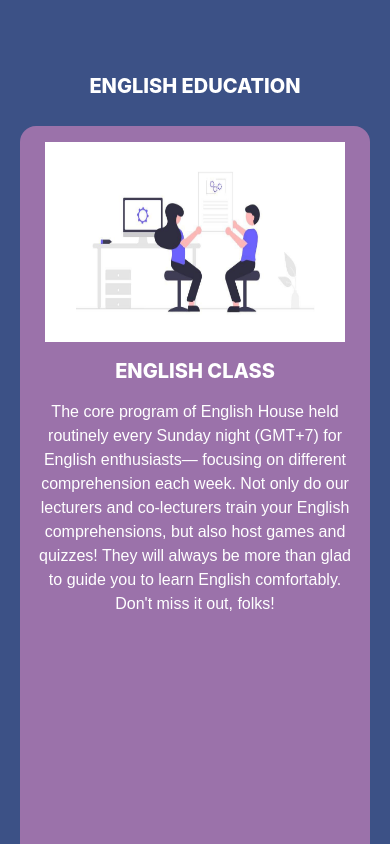
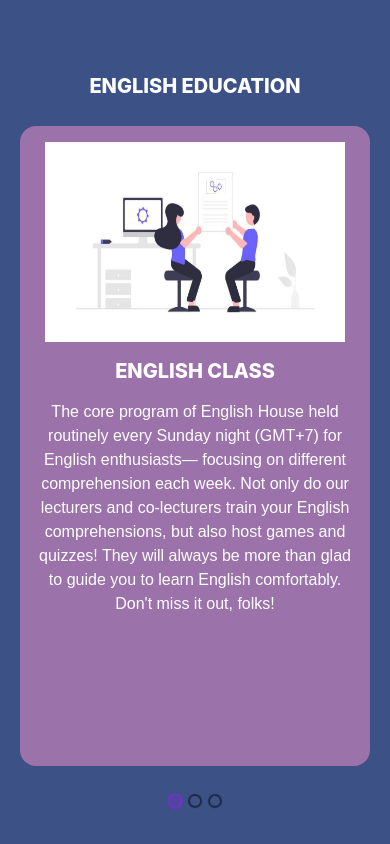
Before and after one commit to vadhe/english-house, a Next.js app: page / in a window 390 px wide. Shown: the part 1820-2664 px from the top of the page. Built offline with nearby package versions, Linux system fonts and the light colour scheme; a web font is replaced by a local one.

Commit message:
fix mobile height

```diff
--- a/components/Card.tsx
+++ b/components/Card.tsx
@@ -49,7 +49,7 @@ const Card: React.FC<CardProps> = ({ img, heading, description, id, bgCard }) =>
           flexDir="column"
           boxShadow="4xl"
           borderRadius="1rem"
-          minH="50rem"
+          minH="40rem"
           w={{ base: '100%', lg: '100%' }}
           p={4}
           color="white"
```
